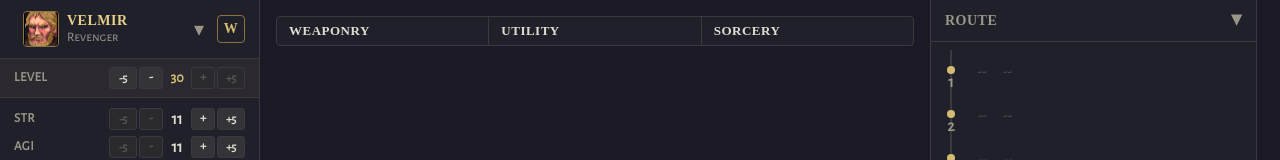
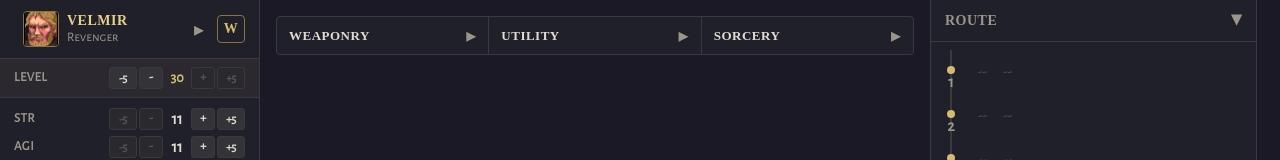
Before and after one commit to nebelorz/stoneshard-character-builder, an Angular app: page / in a window 1280 px wide. Shown: the top 160 px of the page. Built offline with nearby package versions, Linux system fonts and the light colour scheme; a web font is replaced by a local one; what @ng-icons/core, @ng-icons/phosphor-icons would draw is missing.

Commit message:
feature(tree-selector): add chevron and button press effects

```diff
--- a/src/app/features/ability-trees/components/pin-area.scss
+++ b/src/app/features/ability-trees/components/pin-area.scss
@@ -57,6 +57,10 @@
         filter: brightness(1.3);
       }
     }
+
+    &:active {
+      transform: scale(0.95);
+    }
   }
 
   &__reset-btn {
@@ -95,6 +99,10 @@
         filter: brightness(1.3);
       }
     }
+
+    &:active {
+      transform: scale(0.95);
+    }
   }
 
   &__card-content {
--- a/src/app/features/ability-trees/components/tree-selector/tree-selector.html
+++ b/src/app/features/ability-trees/components/tree-selector/tree-selector.html
@@ -13,6 +13,12 @@
         (keydown)="onCategoryKeydown($event, cat)"
       >
         <span class="tree-selector__tab-label font-fantasy">{{ cat.label }}</span>
+        <span
+          class="tree-selector__tab-chevron"
+          [class.tree-selector__tab-chevron--open]="expandedCategory() === cat.category"
+        >
+          &#9656;
+        </span>
         @if (pinnedCount()[cat.category] > 0) {
           <span class="tree-selector__tab-count">{{ pinnedCount()[cat.category] }}</span>
         }
--- a/src/app/features/ability-trees/components/tree-selector/tree-selector.scss
+++ b/src/app/features/ability-trees/components/tree-selector/tree-selector.scss
@@ -59,6 +59,18 @@
     font-size: $font-size-sm;
     font-weight: 600;
     color: $text-primary;
+  }
+
+  &__tab-chevron {
+    font-size: $font-size-xl;
+    color: $text-secondary;
+    transition: transform 0.2s;
+    transform: rotate(0deg);
+    margin-left: auto;
+
+    &--open {
+      transform: rotate(90deg);
+    }
   }
 
   &__tab-count {
--- a/src/app/features/character/components/character-selector/character-selector.html
+++ b/src/app/features/character/components/character-selector/character-selector.html
@@ -22,7 +22,7 @@
           <span class="char-selector__char-title font-ui">{{ char.title }}</span>
         </div>
         <span class="char-selector__arrow" [class.char-selector__arrow--open]="dropdownOpen()"
-          >&#9662;</span
+          >&#9656;</span
         >
       </button>
     }
--- a/src/app/features/character/components/character-selector/character-selector.scss
+++ b/src/app/features/character/components/character-selector/character-selector.scss
@@ -129,7 +129,7 @@
     flex-shrink: 0;
 
     &--open {
-      transform: rotate(180deg);
+      transform: rotate(90deg);
     }
   }
 
```
